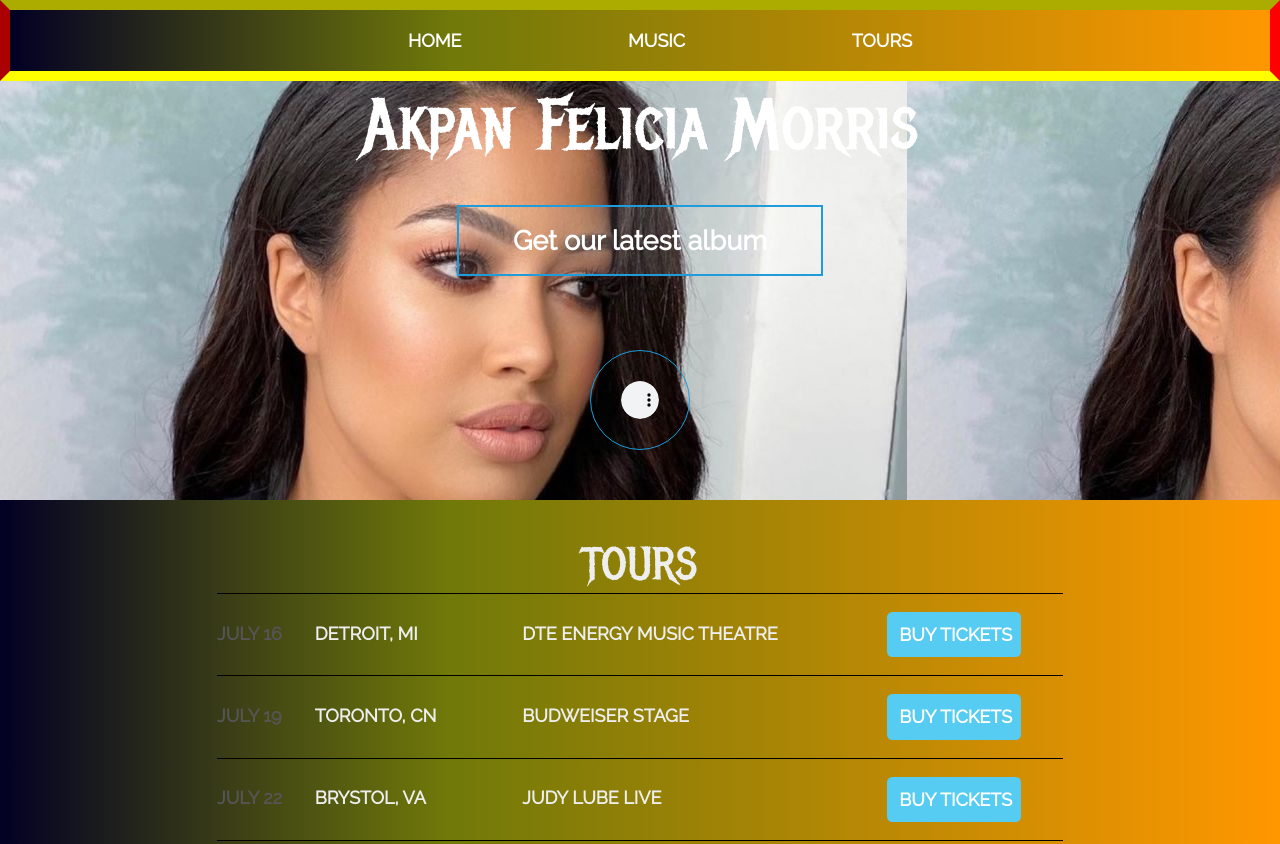
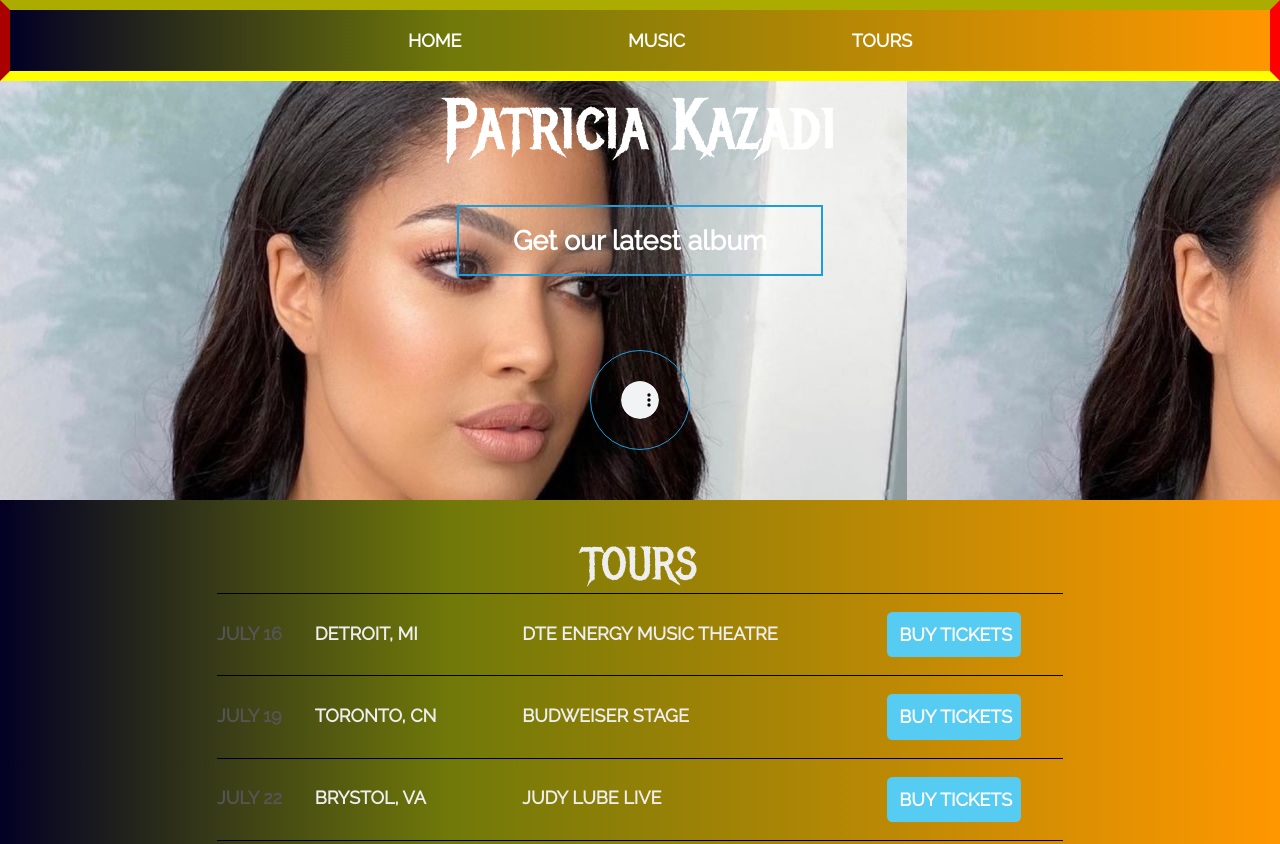
Before and after one commit to Adebowale3/kazadi, a plain HTML site: page Kazadi-tours.html in a window 1280 px wide. Shown: the top 844 px of the page. Drawn offline with Linux system fonts and the light colour scheme; a web font is replaced by a local one.

Commit message:
Update Kazadi-tours.html

```diff
--- a/Kazadi-tours.html
+++ b/Kazadi-tours.html
@@ -19,7 +19,7 @@
 
             </ul>
         </nav>
-        <h1 class="band-name band-name-large">Akpan Felicia Morris </h1> <br>
+        <h1 class="band-name band-name-large">Patricia Kazadi </h1> <br>
         <div class="container1">
            <button class="btn btn-header" type="button" >Get our latest album</button>
         </div>
```
